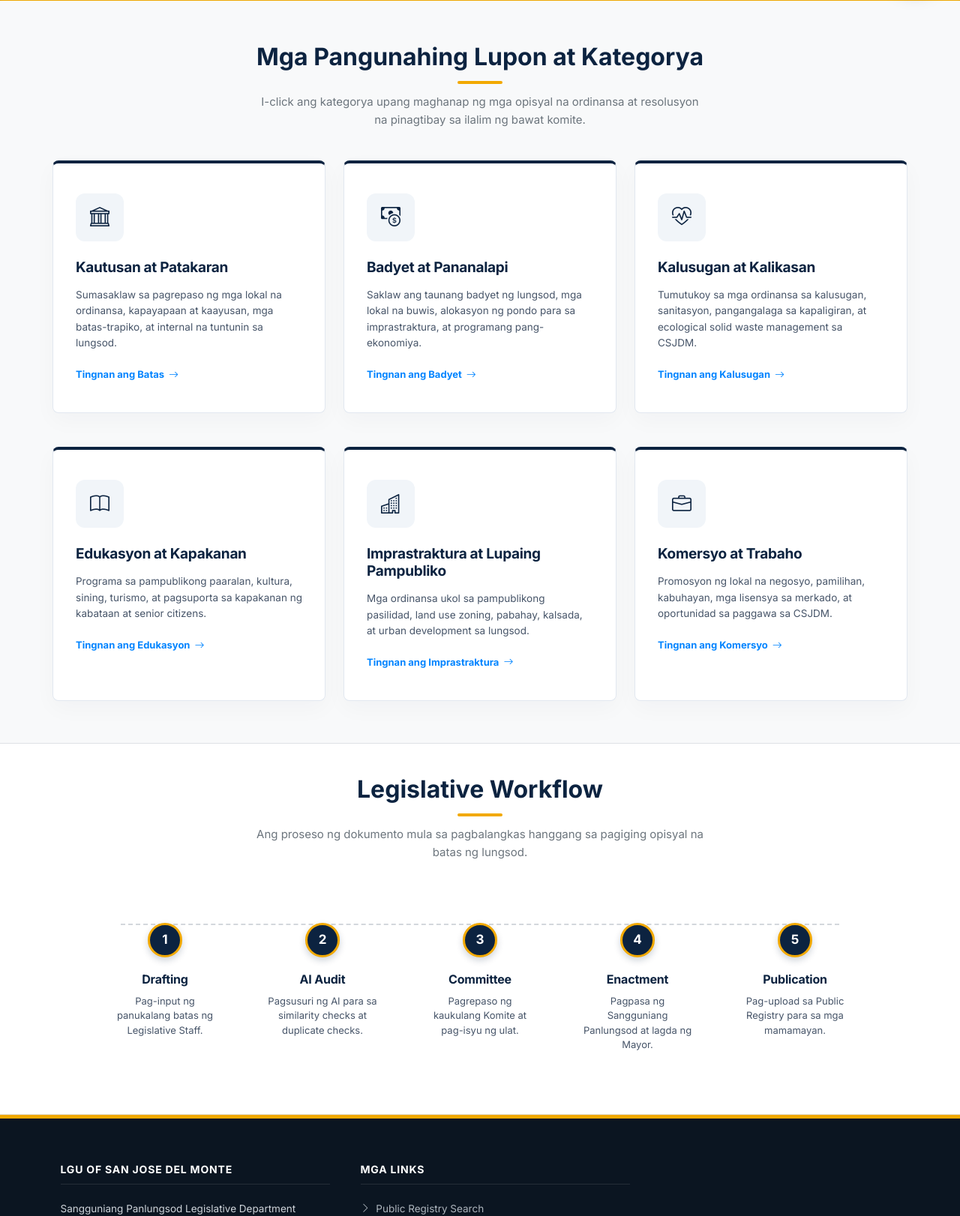
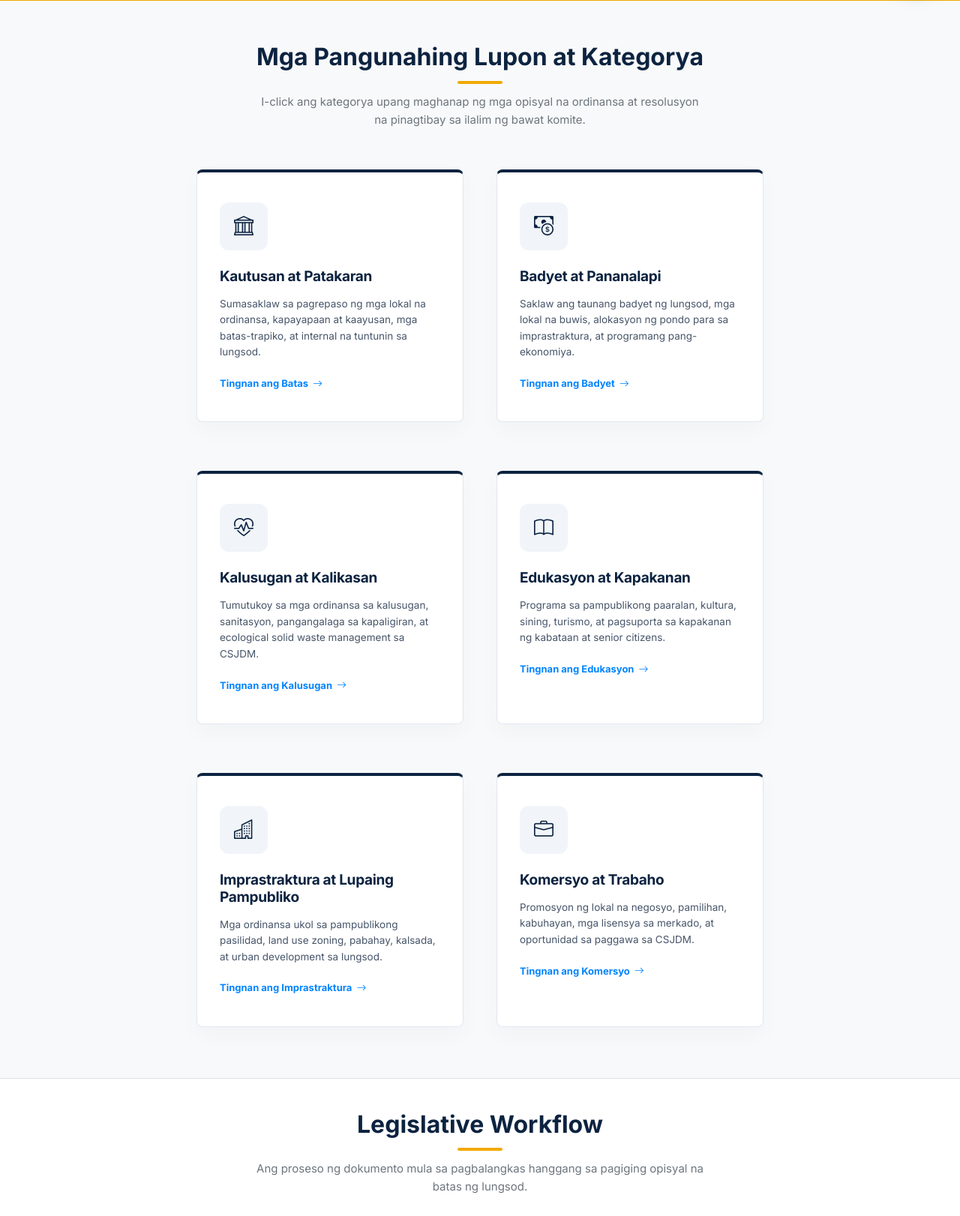
Before and after one commit to ronaldllamo26/ORLMS, a PHP site: template src/pages/home/index.php in a window 1280 px wide. Shown: the part 792-2414 px from the top of the page at 75% size. Run offline with PHP 8.4, Linux system fonts and the light colour scheme; the template is opened without the code that fills it, so the values that code supplies are empty; some libraries are stand-ins or nearby versions.

Commit message:
Fix grid styling to strictly render 3 cards per row across all desktop/laptop viewports

```diff
--- a/src/pages/home/index.php
+++ b/src/pages/home/index.php
@@ -217,14 +217,14 @@
         }
         @media (min-width: 768px) {
             .feature-cards-grid {
-                display: grid !important;
-                grid-template-columns: repeat(3, 1fr) !important;
-                gap: 24px !important;
+                display: flex !important;
+                flex-wrap: wrap !important;
             }
             .feature-card-wrapper {
-                width: 100% !important;
-                max-width: 100% !important;
-                padding: 0 !important;
+                flex: 0 0 33.333333% !important;
+                max-width: 33.333333% !important;
+                width: 33.333333% !important;
+                padding: 12px !important;
             }
         }
 
@@ -545,7 +545,7 @@
 
             <div class="row g-4 text-start justify-content-center feature-cards-grid">
                 <!-- Card 1: Laws & Rules -->
-                <div class="col-sm-6 col-md-4 col-lg-4 feature-card-wrapper">
+                <div class="col-12 col-md-4 feature-card-wrapper">
                     <a href="<?= APP_URL ?>/portal?search=Laws" class="feature-card">
                         <div class="feature-icon-wrapper">
                             <i class="bi bi-bank"></i>
@@ -557,7 +557,7 @@
                 </div>
 
                 <!-- Card 2: Finance & Appropriations -->
-                <div class="col-sm-6 col-md-4 col-lg-4 feature-card-wrapper">
+                <div class="col-12 col-md-4 feature-card-wrapper">
                     <a href="<?= APP_URL ?>/portal?search=Finance" class="feature-card">
                         <div class="feature-icon-wrapper">
                             <i class="bi bi-cash-coin"></i>
@@ -569,7 +569,7 @@
                 </div>
 
                 <!-- Card 3: Health & Environment -->
-                <div class="col-sm-6 col-md-4 col-lg-4 feature-card-wrapper">
+                <div class="col-12 col-md-4 feature-card-wrapper">
                     <a href="<?= APP_URL ?>/portal?search=Health" class="feature-card">
                         <div class="feature-icon-wrapper">
                             <i class="bi bi-heart-pulse"></i>
@@ -581,7 +581,7 @@
                 </div>
 
                 <!-- Card 4: Education & Social Welfare -->
-                <div class="col-sm-6 col-md-4 col-lg-4 feature-card-wrapper">
+                <div class="col-12 col-md-4 feature-card-wrapper">
                     <a href="<?= APP_URL ?>/portal?search=Education" class="feature-card">
                         <div class="feature-icon-wrapper">
                             <i class="bi bi-book"></i>
@@ -593,7 +593,7 @@
                 </div>
 
                 <!-- Card 5: Infrastructure & Zoning -->
-                <div class="col-sm-6 col-md-4 col-lg-4 feature-card-wrapper">
+                <div class="col-12 col-md-4 feature-card-wrapper">
                     <a href="<?= APP_URL ?>/portal?search=Infrastructure" class="feature-card">
                         <div class="feature-icon-wrapper">
                             <i class="bi bi-buildings"></i>
@@ -605,7 +605,7 @@
                 </div>
 
                 <!-- Card 6: Trade, Business & Labor -->
-                <div class="col-sm-6 col-md-4 col-lg-4 feature-card-wrapper">
+                <div class="col-12 col-md-4 feature-card-wrapper">
                     <a href="<?= APP_URL ?>/portal?search=Trade" class="feature-card">
                         <div class="feature-icon-wrapper">
                             <i class="bi bi-briefcase"></i>
```
